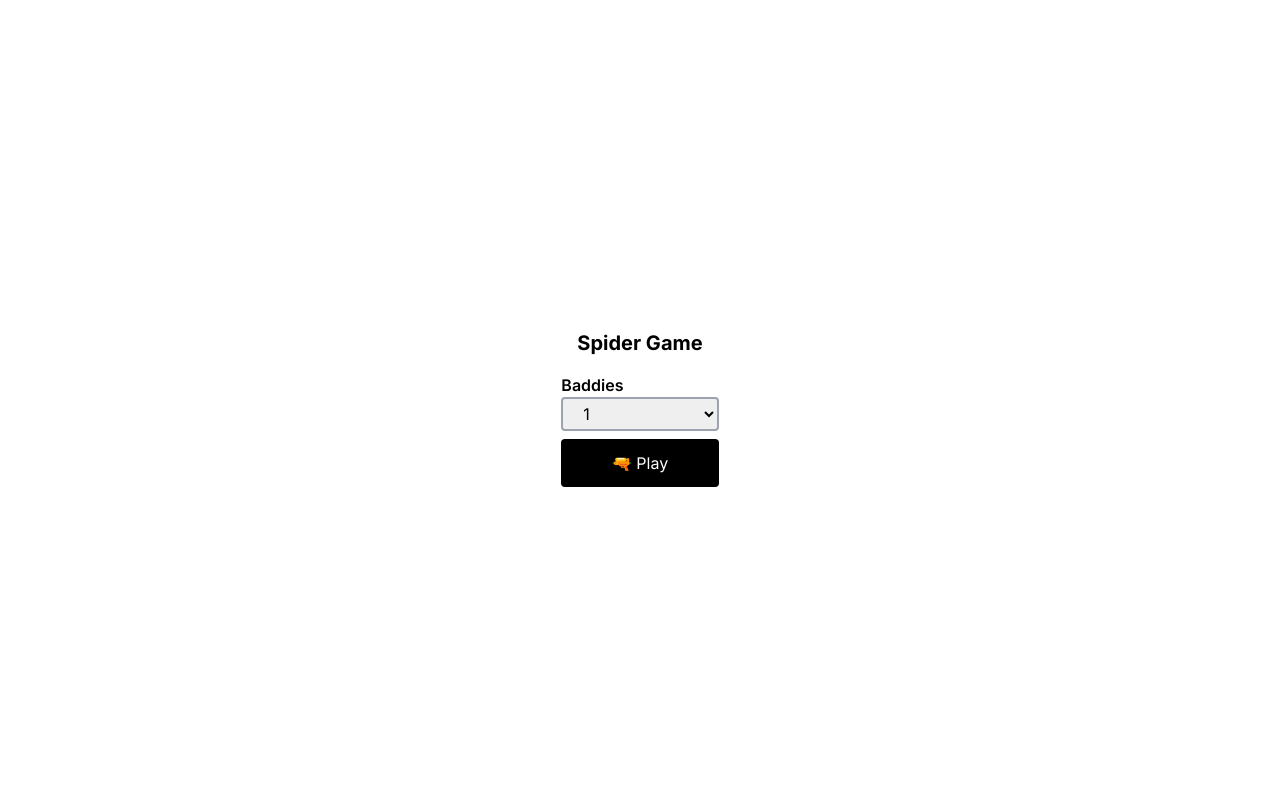
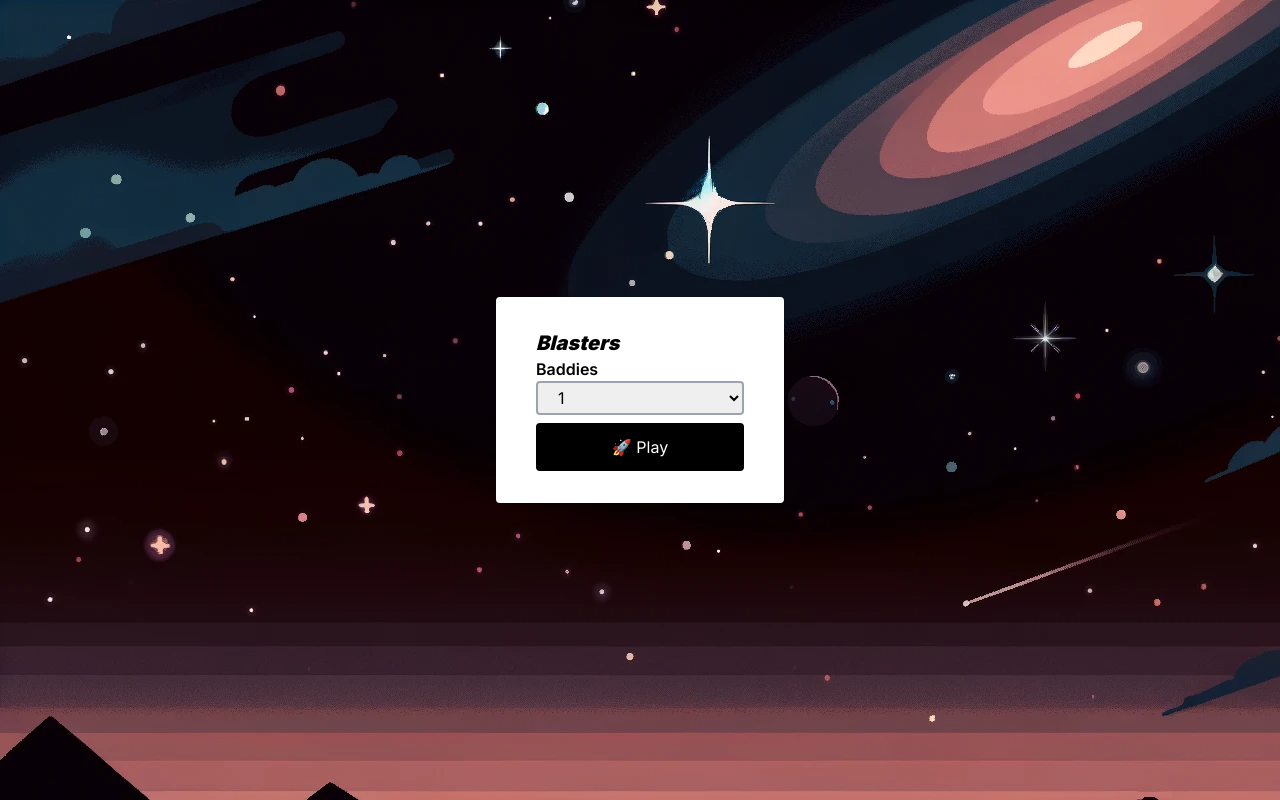
Before and after one commit to timscullin/cupcake-cabin, a Next.js app: page /blasters in a window 1280 px wide. Built offline with nearby package versions, Linux system fonts and the light colour scheme.

Commit message:
add background image and loading screen styles to blasters

```diff
--- a/app/blasters/page.tsx
+++ b/app/blasters/page.tsx
@@ -24,16 +24,17 @@ const Home = () => {
   const [guys, setGuys] = useState(1);
   const [score, setScore] = useState(0);
 
-  if (playing)
   return (
+    <div className="bg-[url('/blasters-bg.png')]">
+      {playing && (
         <GameScreen
           guys={guys}
           setPlaying={setPlaying}
           score={score}
           setScore={setScore}
         />
-    );
-  return (
+      )}
+      {!playing && (
         <LoadingScreen
           setPlaying={setPlaying}
           guys={guys}
@@ -41,6 +42,8 @@ const Home = () => {
           score={score}
           setScore={setScore}
         />
+      )}
+    </div>
   );
 };
 
@@ -61,14 +64,16 @@ function LoadingScreen({
 }) {
   return (
     <div className="w-screen h-screen flex items-center justify-center">
-      <div className="">
+      <div className="w-72 flex-col flex gap-3">
         {score > 0 && (
-          <div className="text-center text-3xl font-bold">
-            <div className="">Game Over</div>
-            <div className="">Score: {score}</div>
+          <div className="px-10 py-6 bg-gray-600 text-white rounded-xl">
+            <div className="font-black italic uppercase">Game Over</div>
+            <div className="text-xl">Score: {score}</div>
+            <div className="text-white/50">Play Again?</div>
           </div>
         )}
-        <div className="text-xl font-bold m-4">Spider Game</div>
+        <div className="bg-white rounded px-10 py-8 w-full">
+          <div className="text-xl font-black italic">Blasters</div>
           <div className="font-semibold">Baddies</div>
           <select
             value={guys}
@@ -103,7 +108,8 @@ function LoadingScreen({
               setPlaying(true);
             }}
           >
-          🔫 Play
+            🚀 Play
+          </div>
         </div>
       </div>
     </div>
```
Also changed, not shown: public/blasters-bg.png (added). Lines whose indentation alone changed are shown as unchanged.
